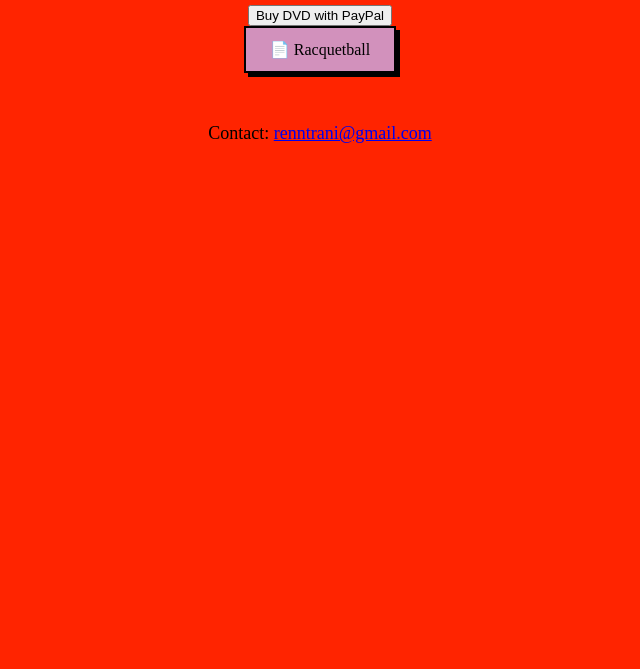
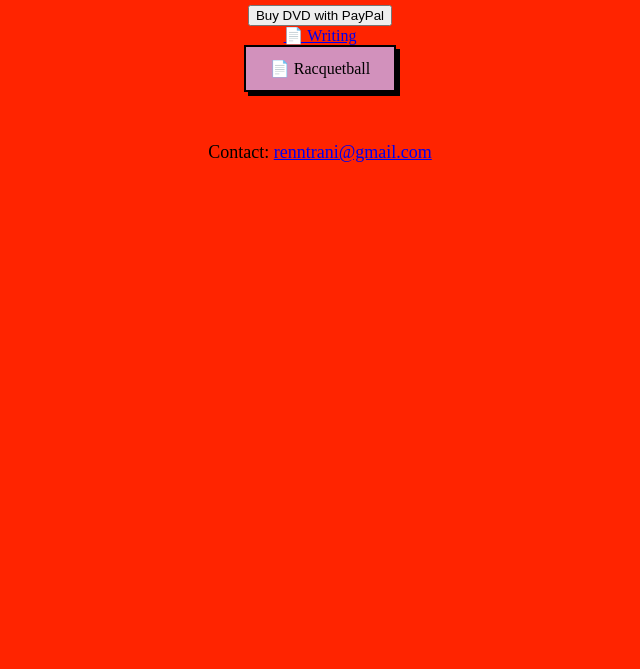
Before and after one commit to humancontext2/renntrani, a plain HTML site: page index.html in a window 1280 px wide. Shown: the part 131-800 px from the top of the page, without its empty margins (320-960 px from the left). Drawn offline with Linux system fonts and the light colour scheme.

Commit message:
Update index.html

```diff
--- a/index.html
+++ b/index.html
@@ -25,6 +25,10 @@
   <input type="submit" value="Buy DVD with PayPal">
 </form>
 
+  <a href="Writing.png" target="_blank" class="press-button">
+  📄 Writing
+</a>
+
   <div class="pdf-button">
     <a href="InkMag.pdf" target="_blank">📄 Racquetball</a>
   </div>
```
